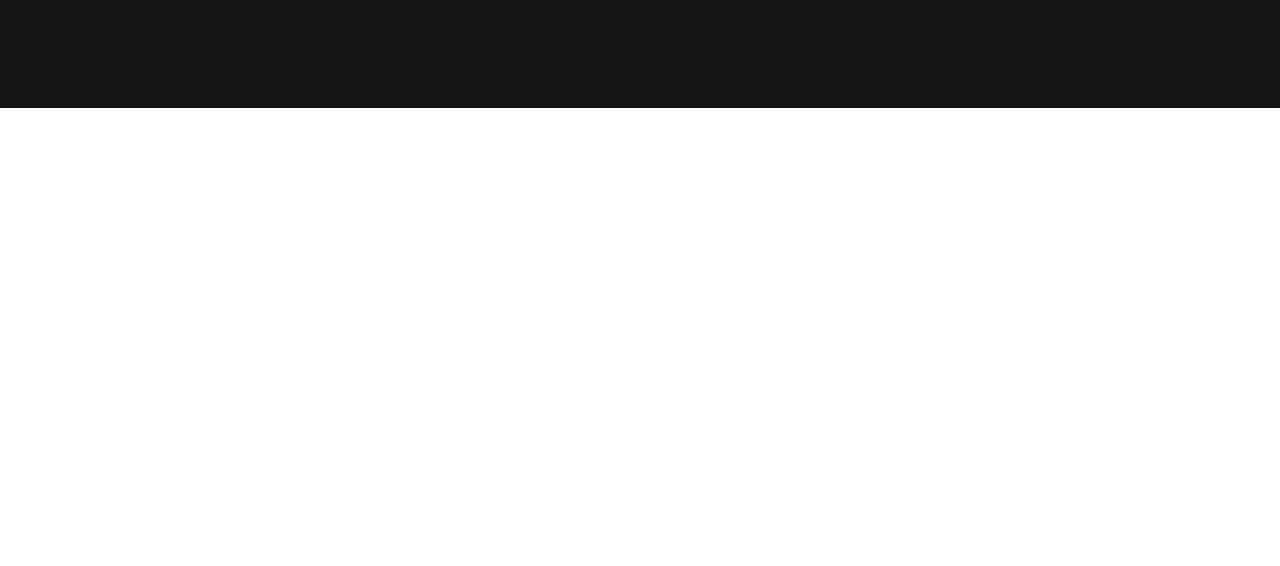
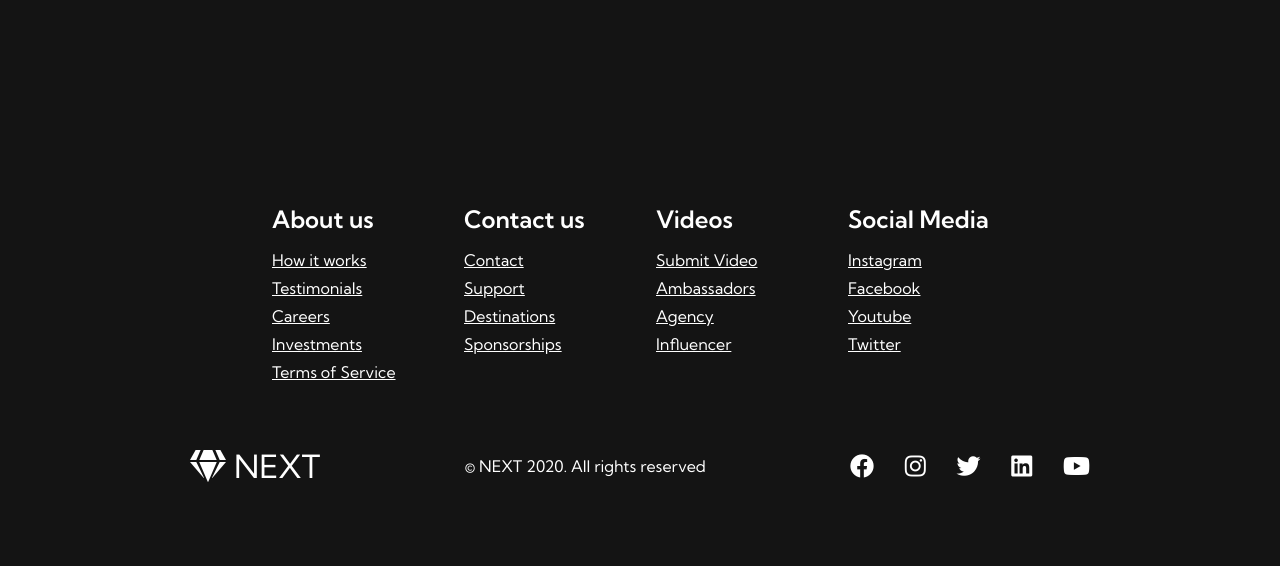
Before and after one commit to elshoshito/next-website, a plain HTML site: page index.html in a window 1280 px wide. Shown: the part 1492-2058 px from the top of the page. Before the commit the page ends 1600 px from the top, so only its background shows below. Drawn offline with Linux system fonts and the light colour scheme.

Commit message:
add footer

```diff
--- a/index.html
+++ b/index.html
@@ -11,6 +11,7 @@
     <link rel="stylesheet" type="text/css" href="styles/nav.css" />
     <link rel="stylesheet" type="text/css" href="styles/hero.css" />
     <link rel="stylesheet" type="text/css" href="styles/services.css" />
+    <link rel="stylesheet" type="text/css" href="styles/footer.css" />
     <link rel="stylesheet" href="https://cdnjs.cloudflare.com/ajax/libs/font-awesome/5.8.0/css/all.min.css" />
     <link href="https://fonts.googleapis.com/css2?family=Kumbh+Sans:wght@400;600&display=swap" rel="stylesheet" />
 </head>
@@ -75,6 +76,60 @@
             </div>
         </div>
     </div>
+
+    <!--Footer Section-->
+    <div class="footer__container">
+        <div class="footer__links">
+            <div class="footer__link--wrapper">
+                <div class="footer__link--items">
+                    <h2>About us</h2>
+                    <a href="/">How it works</a>
+                    <a href="/">Testimonials</a>
+                    <a href="/">Careers</a>
+                    <a href="/">Investments</a>
+                    <a href="/">Terms of Service</a>
+                </div>
+                <div class="footer__link--items">
+                    <h2>Contact us</h2>
+                    <a href="/">Contact</a>
+                    <a href="/">Support</a>
+                    <a href="/">Destinations</a>
+                    <a href="/">Sponsorships</a>
+                </div>
+            </div>
+            <div class="footer__link--wrapper">
+                <div class="footer__link--items">
+                    <h2>Videos</h2>
+                    <a href="/">Submit Video</a>
+                    <a href="/">Ambassadors</a>
+                    <a href="/">Agency</a>
+                    <a href="/">Influencer</a>
+                </div>
+                <div class="footer__link--items">
+                    <h2>Social Media</h2>
+                    <a href="/">Instagram</a>
+                    <a href="/">Facebook</a>
+                    <a href="/">Youtube</a>
+                    <a href="/">Twitter</a>
+                </div>
+            </div>
+        </div>
+        <div class="social__media">
+            <div class="social__media--wrap">
+                <div class="footer__logo">
+                    <a href="" id="footer__logo"><i class="fas fa-gem"></i>NEXT</a>
+                </div>
+                <p class="website__rights">&copy; NEXT 2020. All rights reserved</p>
+                <div class="social__icons">
+                    <a href="/" class="social__icon--link"><i class="fab fa-facebook"></i></a>
+                    <a href="/" class="social__icon--link"><i class="fab fa-instagram"></i></a>
+                    <a href="/" class="social__icon--link"><i class="fab fa-twitter"></i></a>
+                    <a href="/" class="social__icon--link"><i class="fab fa-linkedin"></i></a>
+                    <a href="/" class="social__icon--link"><i class="fab fa-youtube"></i></a>
+                </div>
+            </div>
+        </div>
+    </div>
 </body>
 
 <script src="app.js"></script>
--- /dev/null
+++ b/styles/footer.css
@@ -0,0 +1,126 @@
+#footer__logo,
+.footer__container,
+.footer__links,
+.footer__link--wrapper,
+.footer__link--items,
+.social__media--wrap, .social__icons, .social__logo {
+  display: flex;
+}
+
+.footer__container,
+.footer__links {
+  justify-content: center;
+}
+
+#footer__logo,
+.footer__container,
+.social__media--wrap, .social__icons, .social__logo  {
+  align-items: center;
+}
+
+.social__icons, .social__media--wrap {
+    justify-content: space-between;
+}
+
+.footer__container,
+.footer__link--items {
+  flex-direction: column;
+}
+
+#footer__logo,
+.footer__link--items > h2,
+.footer__link--items a,
+.social__icon--link,.social__logo, .website__rights {
+  color: #fff;
+}
+
+#footer__logo,
+.footer__link--items, .social__logo {
+  text-decoration: none;
+}
+
+.social__media,
+.footer__links,
+.social__media--wrap {
+  max-width: 1000px;
+}
+
+.social__media,
+.footer__links {
+  width: 100%;
+}
+
+#footer__logo, .social__logo {
+  cursor: pointer;
+}
+
+#footer__logo, .social__logo {
+  font-size: 2rem;
+}
+
+.footer__container {
+  background-color: #141414;
+  padding: 5rem 0;
+}
+
+
+.footer__link--items {
+  width: 160px;
+  align-items: flex-start;
+  margin: 16px;
+  text-align: left;
+}
+
+.footer__link--items h2 {
+  margin-bottom: 16px;
+}
+
+.footer__link--items a {
+  margin-bottom: 0.5rem;
+}
+
+.footer__link--items a:hover {
+  color: #e9e9e9;
+  transition: 0.3s ease-out;
+}
+
+/* Social Icons */
+.social__icon--link {
+  font-size: 24px;
+}
+
+.social__media--wrap {
+    width: 90%;
+    margin: 40px auto 0 auto;
+}
+
+.social__icons {
+    width: 240px;
+}
+
+.social__logo {
+    justify-self: flex-start;
+    margin-bottom: 16px;
+}
+
+@media screen and (max-width: 820px) {
+    .footer__links {
+        padding-top: 2rem;
+    }
+
+    #footer__logo, .website__rights  {
+        margin-bottom: 2rem;
+    }
+
+    .footer__link--wrapper, .social__media--wrap {
+        flex-direction: column;
+    }
+}
+
+@media screen and (max-width: 480px) {
+    .footer__link--items {
+        margin: 0;
+        padding: 10px;
+        width: 100%;
+    }
+}
```
